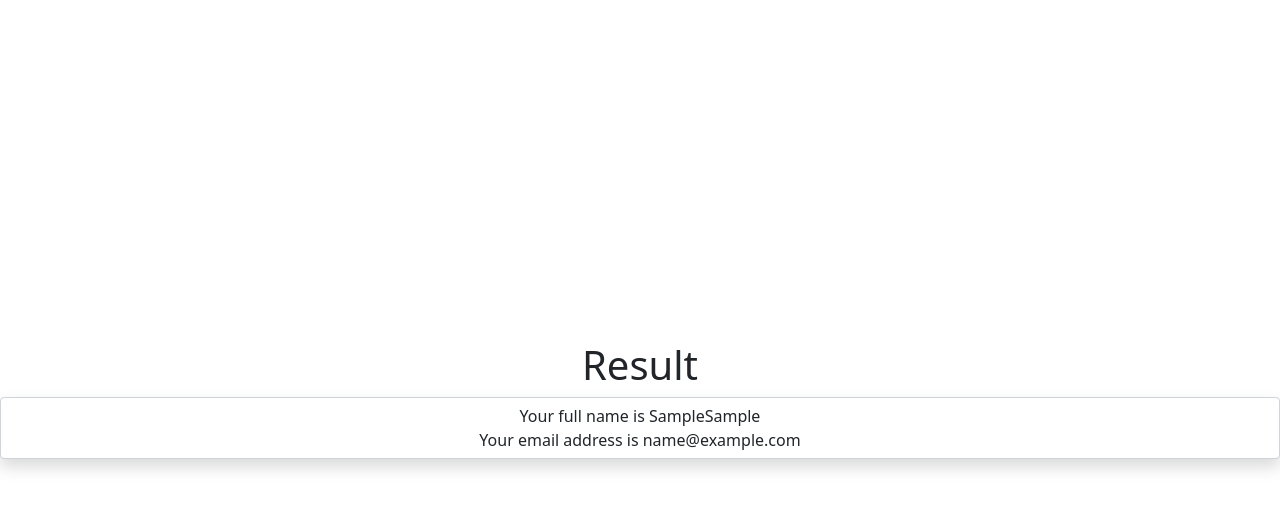
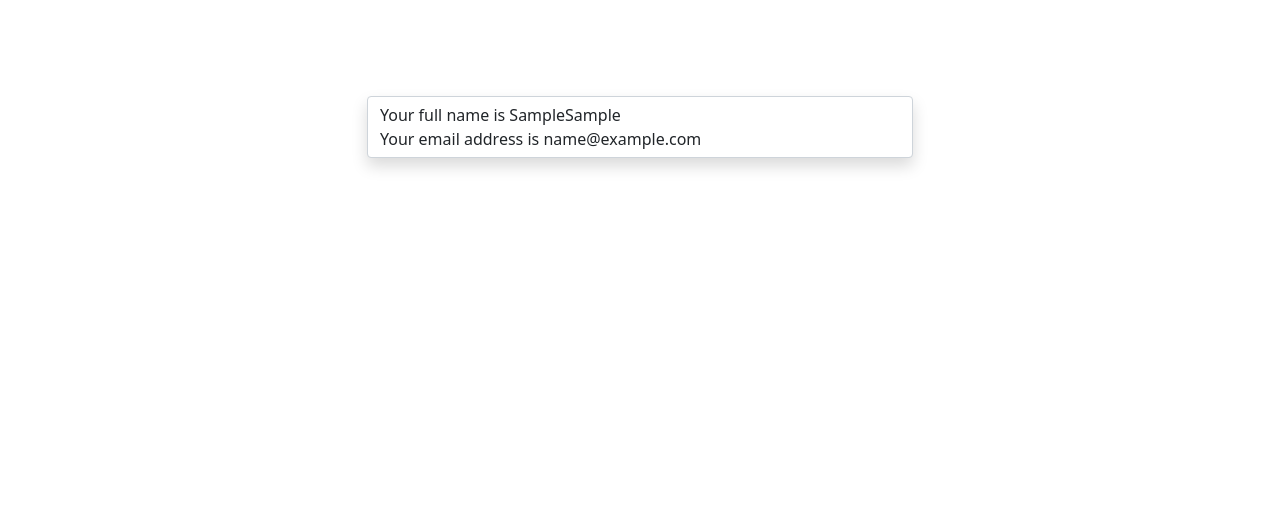
Before and after one commit to abhishek-charan/javascript-signup, a plain HTML site: page index.html in a window 1280 px wide. Both pictures are taken after typing "Sample", "Sample", "name@example.com", "Sample123", "Sample123" into the empty fields and a click on the button "submit". Drawn offline with nearby package versions, Linux system fonts and the light colour scheme.

Commit message:
Update index.html

```diff
--- a/index.html
+++ b/index.html
@@ -33,18 +33,13 @@
         </div>
     </div>
 
-    <!-- <div class="container" id="result" style="display: none;">
+    <div class="container mt-5 pt-5" id="result" style="display: none;">
         <div class="row">
             <div class="col-md-6 offset-md-3">
-                <div class="form-control shadow mx-3" id="showData">
+                <div class="form-control shadow" id="showData">
                     </div>
             </div>
         </div>
-    </div> -->
-
-    <div class="d-flex flex-column min-vh-100 justify-content-center align-items-center" id="result" style="display: none;">
-    <h1 class="text-center mx-auto">Result</h1>
-    <div class="text-center mx-auto form-control shadow" id="showData"></div>
     </div>
 
     <!-- Optional JavaScript; choose one of the two! -->
```
